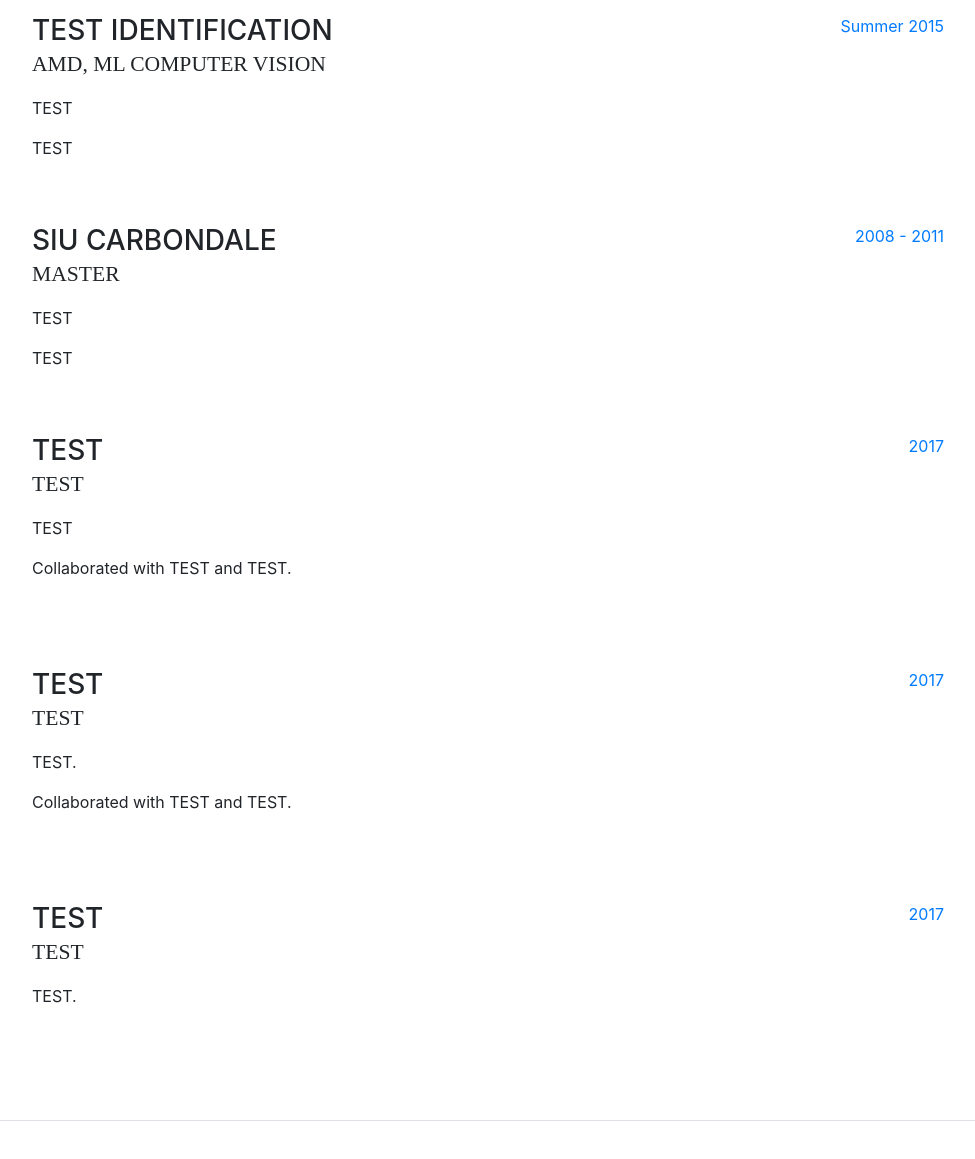
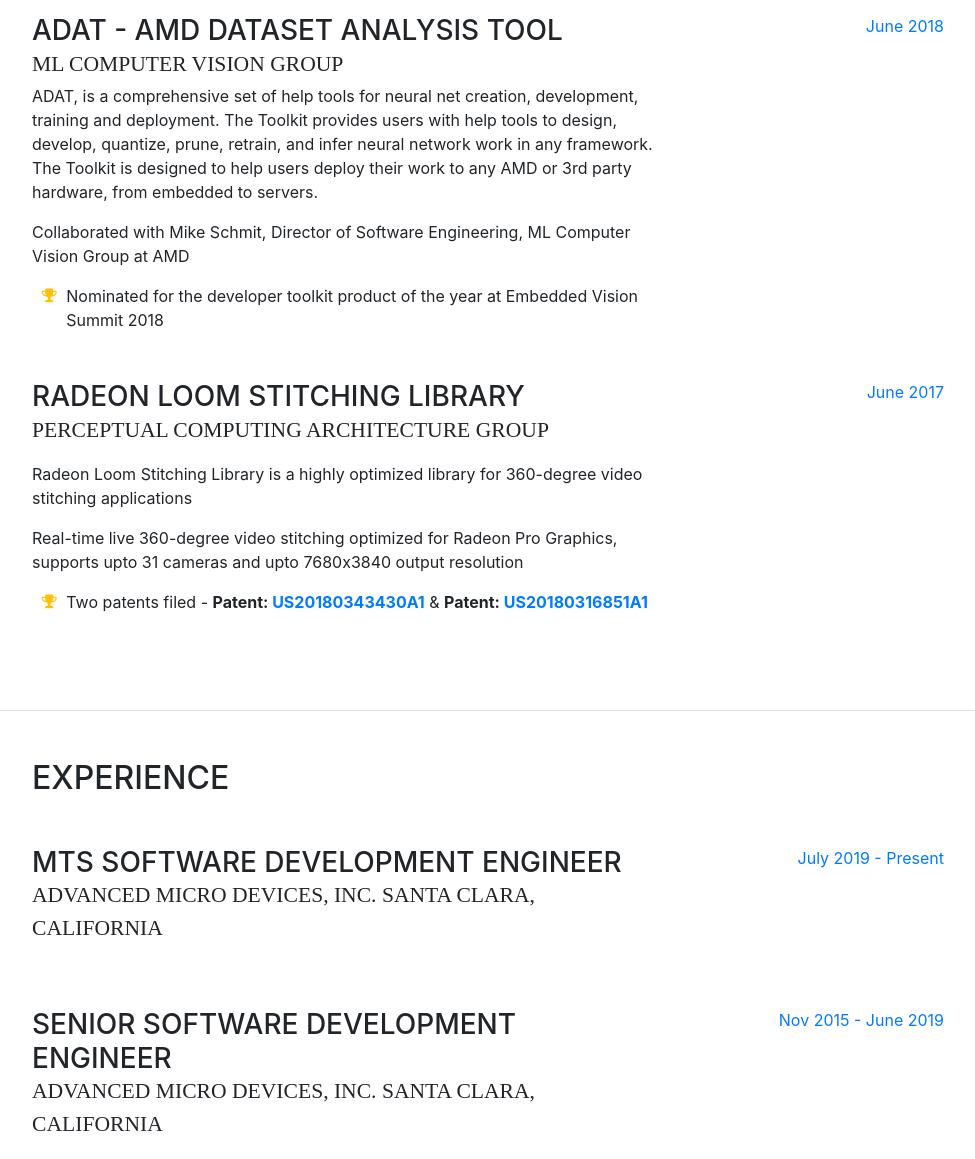
Before and after one commit to kiritigowda/kiritigowda.github.io, a website with bundled scripts: page index.html in a window 1280 px wide. Shown: the part 920-2079 px from the top of the page, without its empty margins (288-1263 px from the left). Built offline with nearby package versions, Linux system fonts and the light colour scheme; a web font is replaced by a local one.

Commit message:
Research Edits

```diff
--- a/index.html
+++ b/index.html
@@ -147,65 +147,43 @@
 
           <div class="resume-item d-flex flex-column flex-md-row mb-5">
             <div class="resume-content mr-auto">
-              <h3 class="mb-0">TEST Identification</h3>
-              <div class="subheading mb-3">AMD, ML Computer Vision</div>
-              <p>TEST</p>
-              <p>TEST</p>
+              <h3 class="mb-0">ADAT - AMD Dataset Analysis Tool</h3>
+              <div class="subheading mb-1">ML Computer Vision Group</div>
+              <p>ADAT, is a comprehensive set of help tools for neural net creation, development, training and deployment. The Toolkit provides users with help tools to design, develop, quantize, prune, retrain, and infer neural network work in any framework. The Toolkit is designed to help users deploy their work to any AMD or 3rd party hardware, from embedded to servers.</p>
+              <p>Collaborated with Mike Schmit, Director of Software Engineering, ML Computer Vision Group at AMD</p>
+              <ul class="fa-ul mb-0">
+            	<li>
+              		<i class="fa-li fa fa-trophy text-warning"></i>
+              		Nominated for the developer toolkit product of the year at Embedded Vision Summit 2018
+              	</li>
+              </ul>
             </div>
             <div class="resume-date text-md-right">
-              <span class="text-primary">Summer 2015</span>
+              <span class="text-primary">June 2018</span>
             </div>
           </div>
 
           <div class="resume-item d-flex flex-column flex-md-row mb-5">
             <div class="resume-content mr-auto">
-              <h3 class="mb-0">SIU Carbondale</h3>
-              <div class="subheading mb-3">Master</div>
-              <p>TEST</p>
-              <p>TEST</p>
+              <h3 class="mb-0">Radeon Loom Stitching Library</h3>
+              <div class="subheading mb-3">Perceptual Computing Architecture Group</div>
+              <p>
+              	Radeon Loom Stitching Library is a highly optimized library for 360-degree video stitching applications
+              </p>
+              <p>
+              Real-time live 360-degree video stitching optimized for Radeon Pro Graphics, supports upto 31 cameras and upto 7680x3840 output resolution
+          	  </p>
+          	  <ul class="fa-ul mb-0">
+            	<li>
+              		<i class="fa-li fa fa-trophy text-warning"></i>
+              		Two patents filed - <b>Patent:<a href="https://patents.google.com/patent/US20180343430A1/en"> US20180343430A1</a></b> & <b>Patent:<a href="https://patents.google.com/patent/US20180316851A1/en"> US20180316851A1</a></b>
+              	</li>
+              </ul>
             </div>
             <div class="resume-date text-md-right">
-              <span class="text-primary">2008 - 2011</span>
+              <span class="text-primary">June 2017</span>
             </div>
           </div>
-
-          <div class="resume-item d-flex flex-column flex-md-row mb-5">
-            <div class="resume-content mr-auto">
-              <h3 class="mb-0">TEST</h3>
-              <div class="subheading mb-3">TEST</div>
-              <p>TEST</p>
-              <p>Collaborated with TEST and TEST.</p>
-              <br>
-            </div>
-            <div class="resume-date text-md-right">
-              <span class="text-primary">2017</span>
-            </div>
-          </div>
-
-          <div class="resume-item d-flex flex-column flex-md-row mb-5">
-            <div class="resume-content mr-auto">
-              <h3 class="mb-0">TEST</h3>
-              <div class="subheading mb-3">TEST</div>
-              <p>TEST.</p>
-              <p>Collaborated with TEST and TEST.</p>
-              <br>
-            </div>
-            <div class="resume-date text-md-right">
-              <span class="text-primary">2017</span>
-            </div>
-          </div>
-
-          <div class="resume-item d-flex flex-column flex-md-row mb-5">
-            <div class="resume-content mr-auto">
-              <h3 class="mb-0">TEST</h3>
-              <div class="subheading mb-3">TEST</div>
-              <p>TEST.</p>
-            </div>
-            <div class="resume-date text-md-right">
-              <span class="text-primary">2017</span>
-            </div>
-          </div>
-
         </div>
 
       </section>
```
